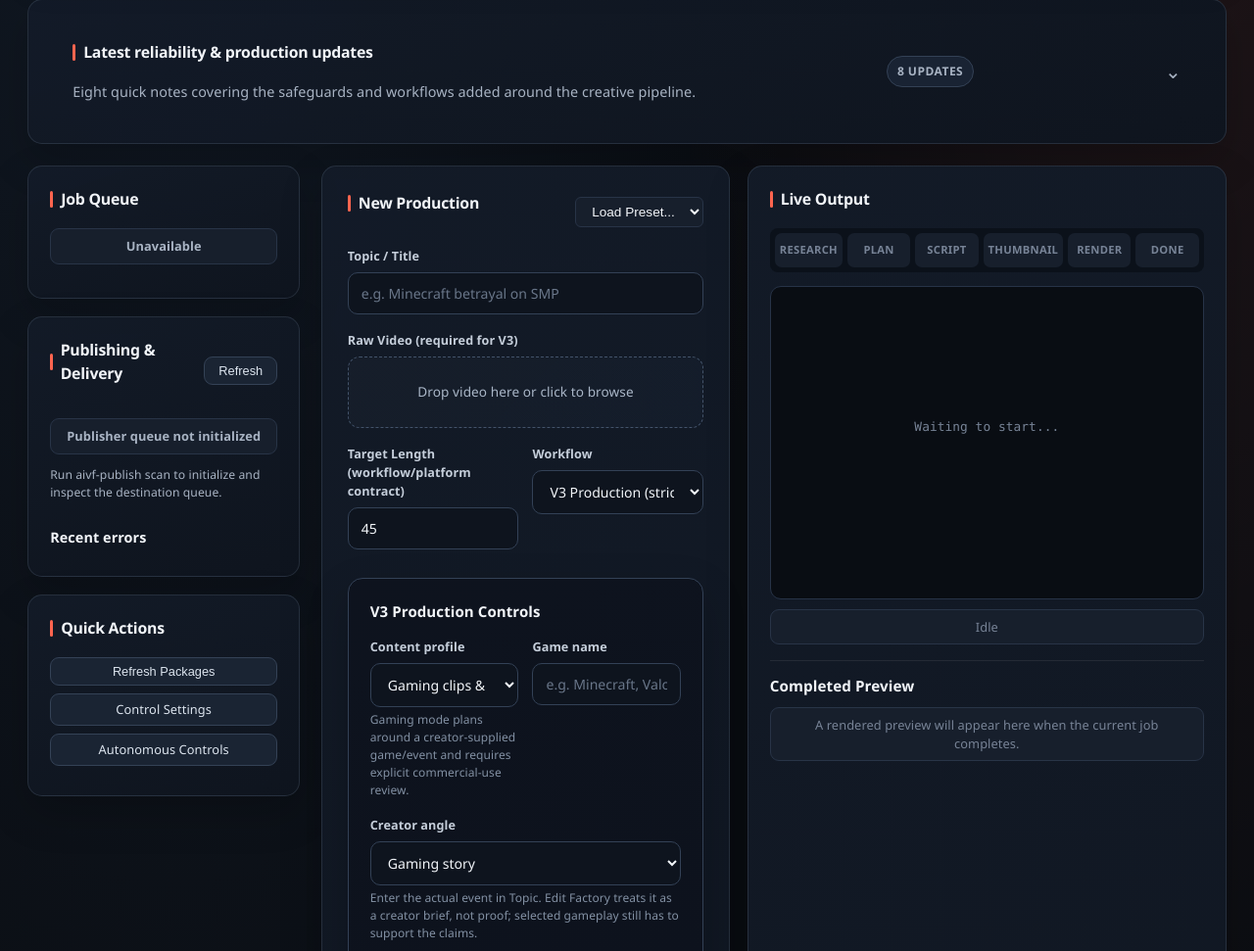
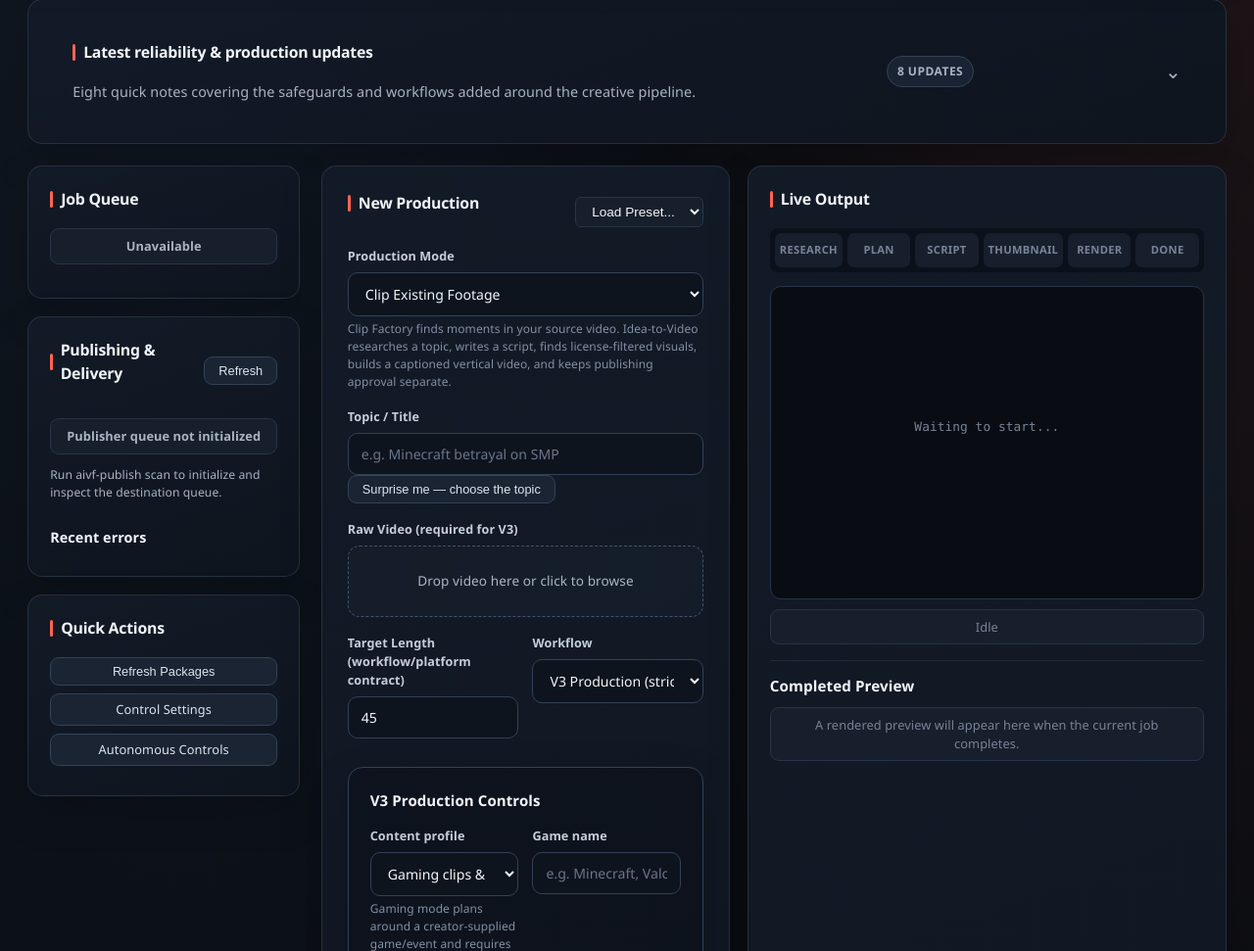
Before and after one commit to kapisam11/edit-factory-v3, a Flask app: page / in a window 1280 px wide. Shown: the part 290-1261 px from the top of the page at 98% size. Run offline with Flask 3, Linux system fonts and the light colour scheme; data that the repository does not hold is empty; parts of the project's set-up code (start-up, migrations or seed data) failed here and were passed over; some libraries are stand-ins or nearby versions.

Commit message:
Add Clip Factory and Idea-to-Video mode selector

```diff
--- a/02-WEB-FILES/templates/index.html
+++ b/02-WEB-FILES/templates/index.html
@@ -120,11 +120,21 @@
 
                         <form id="runForm" enctype="multipart/form-data">
                             <div class="form-group">
-                                <label for="topic">Topic / Title</label>
-                                <input type="text" id="topic" name="topic" maxlength="500" placeholder="e.g. Minecraft betrayal on SMP" required>
+                                <label for="production_mode">Production Mode</label>
+                                <select id="production_mode" name="production_mode">
+                                    <option value="clip_existing" selected>Clip Existing Footage</option>
+                                    <option value="idea_to_video">Create a Video from an Idea</option>
+                                </select>
+                                <small>Clip Factory finds moments in your source video. Idea-to-Video researches a topic, writes a script, finds license-filtered visuals, builds a captioned vertical video, and keeps publishing approval separate.</small>
                             </div>
 
                             <div class="form-group">
+                                <label for="topic" id="topicLabel">Topic / Title</label>
+                                <input type="text" id="topic" name="topic" maxlength="500" placeholder="e.g. Minecraft betrayal on SMP" required>
+                                <button type="button" class="btn-sm" id="surpriseIdeaBtn" hidden>Surprise me — choose the topic</button>
+                            </div>
+
+                            <div class="form-group" id="rawVideoGroup">
                                 <label for="raw_video" id="rawVideoLabel">Raw Video (required for V3)</label>
                                 <div class="file-dropzone" id="dropzone">
                                     <input type="file" id="raw_video" name="raw_video" accept="video/*">
@@ -533,8 +543,11 @@
 
             const formData = new FormData(runForm);
             const topic = String(formData.get('topic') || '').trim();
-            if (topic.length < 2 || topic.length > 500) {
-                setPanelMessage('Topic must be between 2 and 500 characters', 'error');
+            const productionMode = String(formData.get('production_mode') || 'clip_existing');
+            if ((productionMode !== 'idea_to_video' && topic.length < 2) || topic.length > 500) {
+                setPanelMessage(productionMode === 'idea_to_video'
+                    ? 'Topic must be at most 500 characters. Leave it blank for a surprise idea.'
+                    : 'Topic must be between 2 and 500 characters', 'error');
                 return;
             }
 
@@ -1036,12 +1049,47 @@
         }
 
         function toggleV3Controls() {
-            const isV3 = document.getElementById('workflow').value === 'v3';
+            const ideaMode = document.getElementById('production_mode').value === 'idea_to_video';
+            const isV3 = document.getElementById('workflow').value === 'v3' && !ideaMode;
             const panel = document.getElementById('v3Controls');
             panel.style.display = isV3 ? 'block' : 'none';
             updateV3DurationRange();
-            document.getElementById('rawVideoLabel').textContent = isV3 ? 'Raw Video (required for V3)' : 'Raw Video (optional)';
+            const rawVideo = document.getElementById('raw_video');
+            rawVideo.required = isV3;
+            document.getElementById('rawVideoLabel').textContent = ideaMode
+                ? 'No source video required in Idea-to-Video mode'
+                : (isV3 ? 'Raw Video (required for V3)' : 'Raw Video (optional)');
             panel.querySelectorAll('input, select, textarea').forEach((el) => { el.disabled = !isV3; });
+        }
+
+        let lastClipWorkflow = document.getElementById('workflow').value;
+        function toggleProductionMode() {
+            const ideaMode = document.getElementById('production_mode').value === 'idea_to_video';
+            const workflow = document.getElementById('workflow');
+            const topic = document.getElementById('topic');
+            const rawVideo = document.getElementById('raw_video');
+            const rawVideoGroup = document.getElementById('rawVideoGroup');
+            const surpriseButton = document.getElementById('surpriseIdeaBtn');
+            if (ideaMode) {
+                if (!workflow.disabled && workflow.value !== 'default') lastClipWorkflow = workflow.value;
+                workflow.value = 'default';
+                workflow.disabled = true;
+                rawVideo.value = '';
+                rawVideoGroup.hidden = true;
+                topic.required = false;
+                topic.placeholder = 'Leave blank for a surprise idea, or enter a topic';
+                document.getElementById('topicLabel').textContent = 'Topic / Title (optional)';
+                surpriseButton.hidden = false;
+            } else {
+                workflow.disabled = false;
+                workflow.value = lastClipWorkflow || 'v3';
+                rawVideoGroup.hidden = false;
+                topic.required = true;
+                topic.placeholder = 'e.g. Minecraft betrayal on SMP';
+                document.getElementById('topicLabel').textContent = 'Topic / Title';
+                surpriseButton.hidden = true;
+            }
+            toggleV3Controls();
         }
 
         function updateV3DurationRange() {
@@ -1099,10 +1147,23 @@
             Notification.requestPermission().catch(() => {});
         }
 
-        document.getElementById('workflow').addEventListener('change', toggleV3Controls);
+        document.getElementById('workflow').addEventListener('change', () => {
+            if (!document.getElementById('production_mode').value.includes('idea_to_video')) {
+                lastClipWorkflow = document.getElementById('workflow').value;
+            }
+            toggleV3Controls();
+        });
+        document.getElementById('production_mode').addEventListener('change', toggleProductionMode);
+        document.getElementById('surpriseIdeaBtn').addEventListener('click', () => {
+            document.getElementById('topic').value = '';
+            document.getElementById('production_mode').value = 'idea_to_video';
+            toggleProductionMode();
+            document.getElementById('topic').focus();
+        });
         document.getElementById('platform').addEventListener('change', updateV3DurationRange);
         applyDefaultsToForm();
         toggleV3Controls();
+        toggleProductionMode();
     </script>
     <script src="/static/js/dashboard_enhancements.js"></script>
 </body>
```
